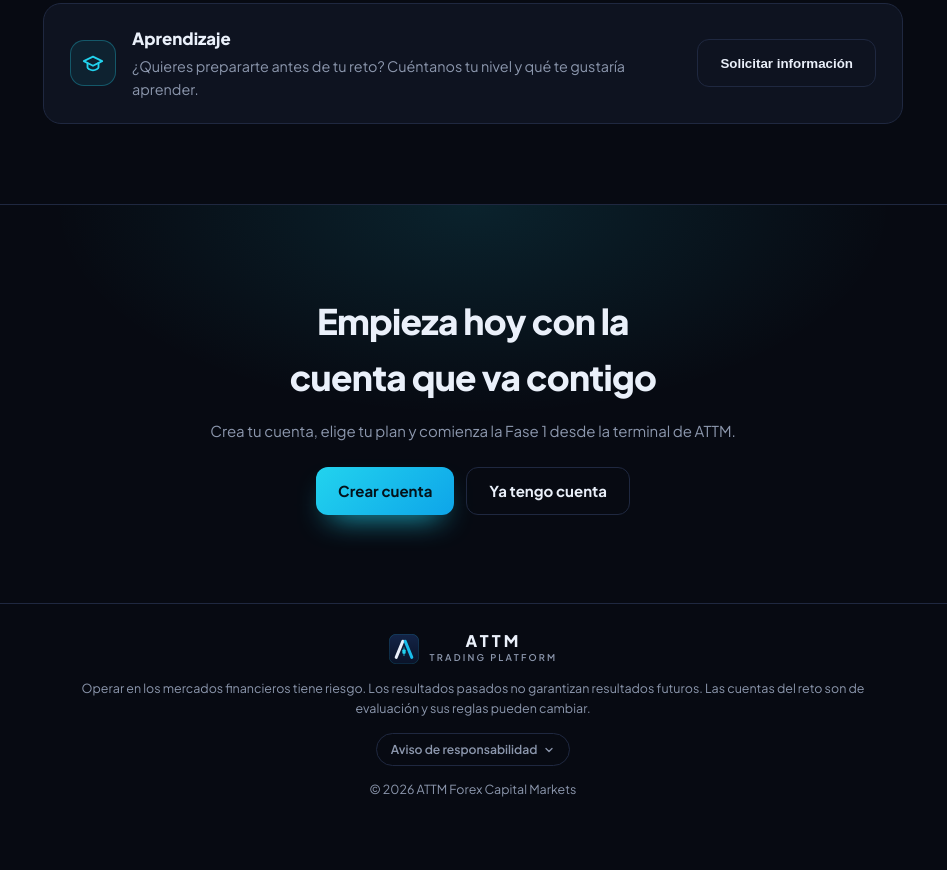
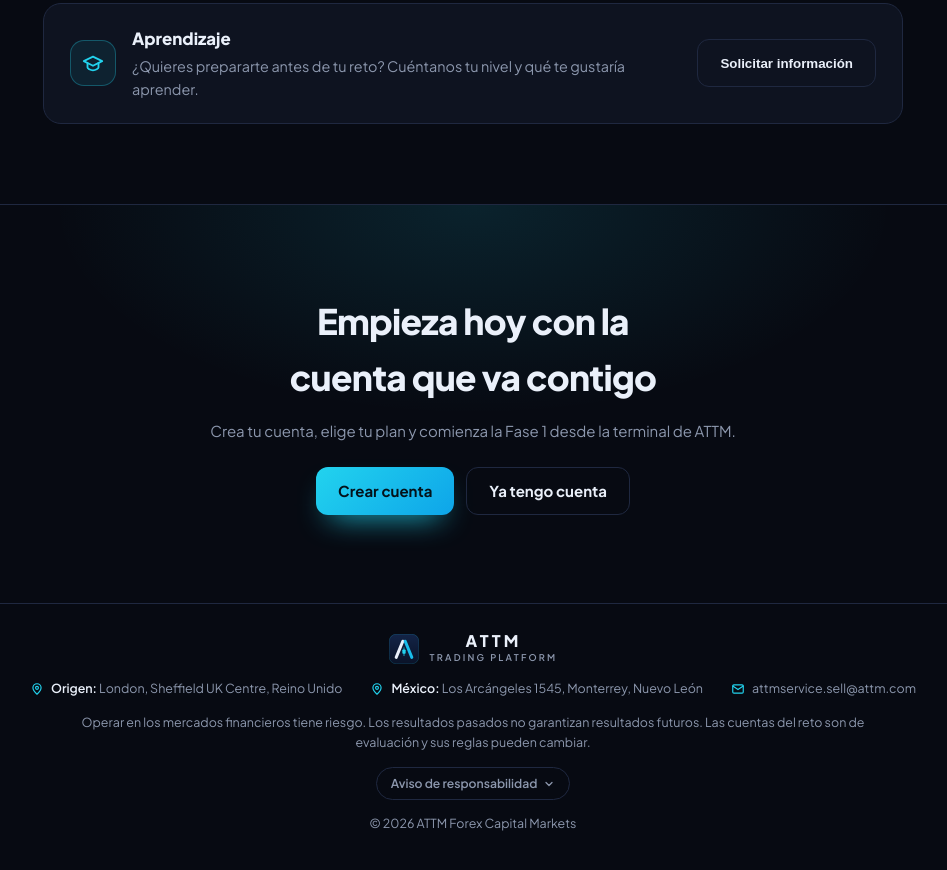
Before and after one commit to 4extrading/attm-landing, a plain HTML site: page index.html in a window 1280 px wide. Shown: the part 2808-3678 px from the top of the page, without its empty margins (167-1114 px from the left). Before the commit the page ends 3644 px from the top, so only its background shows below. Drawn offline with Linux system fonts and the light colour scheme.

Commit message:
Datos de contacto en el pie

```diff
--- a/index.html
+++ b/index.html
@@ -213,6 +213,15 @@ footer .logo svg { width: 30px; height: 30px; }
   .nos-fila.cab > div:first-child { display: none; }
   .nos-fila > div { padding: 10px 16px; }
 }
+
+/* ── Contacto en el pie ── */
+.contacto { display: flex; flex-wrap: wrap; justify-content: center; gap: 10px 28px; margin: 0; padding: 0; list-style: none; font-size: .78rem; color: var(--muted); }
+.contacto li { display: inline-flex; align-items: center; gap: 7px; min-width: 0; }
+.contacto svg { flex: none; color: var(--acc); }
+.contacto b { color: var(--ink); font-weight: 600; }
+.contacto a { color: var(--muted); text-decoration: none; overflow-wrap: anywhere; }
+.contacto a:hover { color: var(--acc); }
+@media (max-width: 560px) { .contacto { flex-direction: column; align-items: center; } }
 </style>
 </head>
 <body>
@@ -374,6 +383,11 @@ footer .logo svg { width: 30px; height: 30px; }
 <footer>
   <div class="envoltura">
     <a class="logo" href="#inicio" aria-label="ATTM, inicio"><svg><use href="#iso"/></svg><div><b>ATTM</b><small>TRADING PLATFORM</small></div></a>
+    <ul class="contacto">
+      <li><svg width="14" height="14" viewBox="0 0 24 24" fill="none" stroke="currentColor" stroke-width="2" stroke-linecap="round" stroke-linejoin="round" aria-hidden="true"><path d="M12 21s-7-6.1-7-11a7 7 0 0 1 14 0c0 4.9-7 11-7 11Z"/><circle cx="12" cy="10" r="2.5"/></svg><span><b>Origen:</b> London, Sheffield UK Centre, Reino Unido</span></li>
+      <li><svg width="14" height="14" viewBox="0 0 24 24" fill="none" stroke="currentColor" stroke-width="2" stroke-linecap="round" stroke-linejoin="round" aria-hidden="true"><path d="M12 21s-7-6.1-7-11a7 7 0 0 1 14 0c0 4.9-7 11-7 11Z"/><circle cx="12" cy="10" r="2.5"/></svg><span><b>México:</b> Los Arcángeles 1545, Monterrey, Nuevo León</span></li>
+      <li><svg width="14" height="14" viewBox="0 0 24 24" fill="none" stroke="currentColor" stroke-width="2" stroke-linecap="round" stroke-linejoin="round" aria-hidden="true"><rect x="3" y="5" width="18" height="14" rx="2"/><path d="m3 7 9 6 9-6"/></svg><a href="mailto:attmservice.sell@attm.com">attmservice.sell@attm.com</a></li>
+    </ul>
     <p>Operar en los mercados financieros tiene riesgo. Los resultados pasados no garantizan resultados futuros. Las cuentas del reto son de evaluación y sus reglas pueden cambiar.</p>
     <details class="aviso">
       <summary>Aviso de responsabilidad <svg width="12" height="12" viewBox="0 0 24 24" fill="none" stroke="currentColor" stroke-width="2.5" stroke-linecap="round" stroke-linejoin="round" aria-hidden="true"><path d="m6 9 6 6 6-6"/></svg></summary>
```
